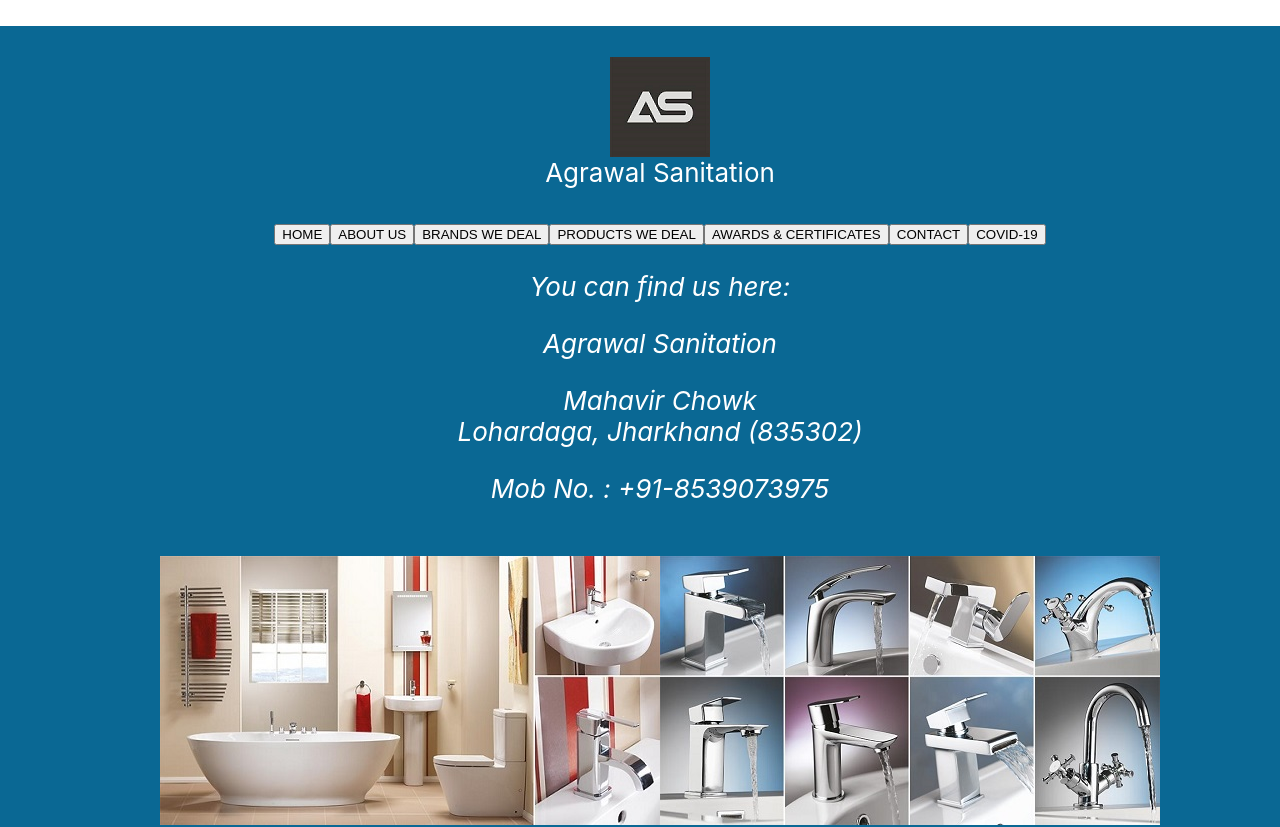
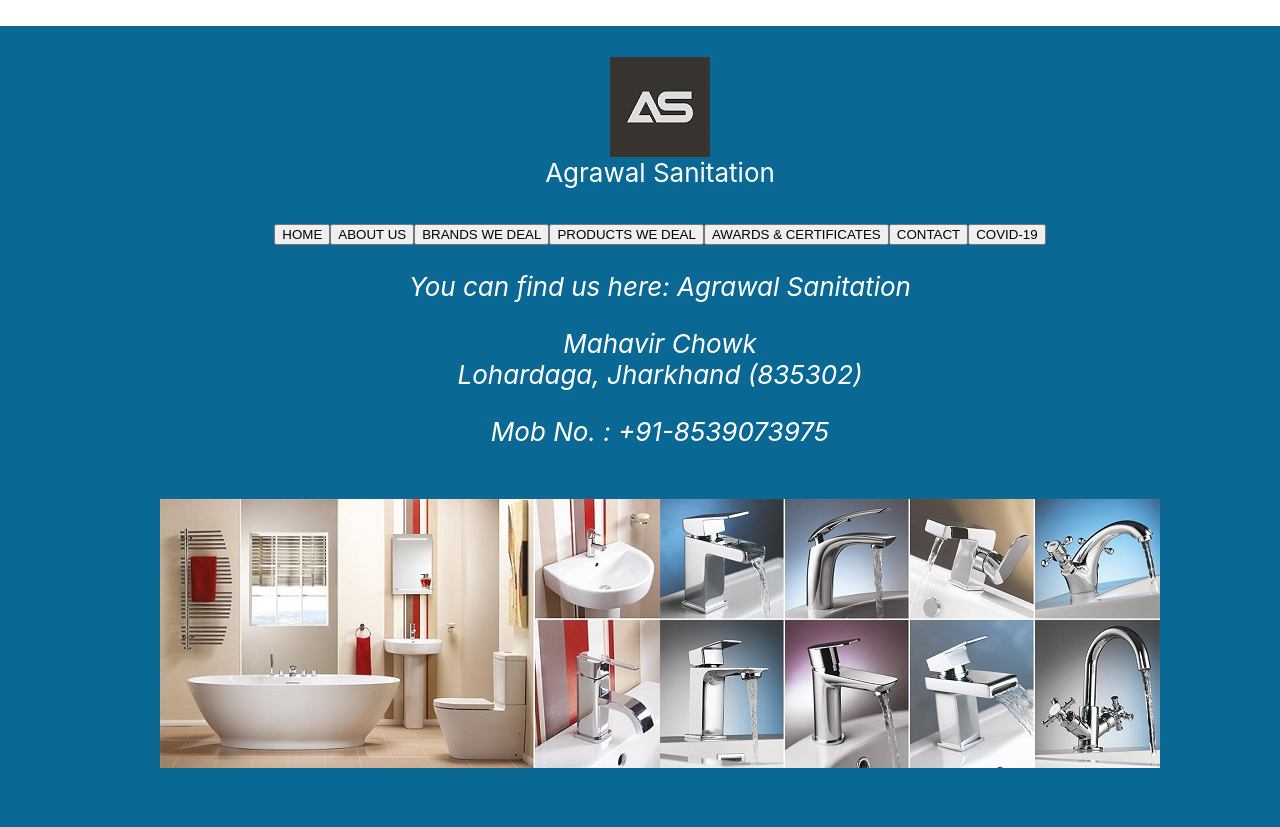
Before and after one commit to Aky006/akshay, a React (Create React App) app: page /contact in a window 1280 px wide. Shown: the top 827 px of the page. Built offline with nearby package versions, Linux system fonts and the light colour scheme.

Commit message:
Update contact.js

```diff
--- a/src/contact.js
+++ b/src/contact.js
@@ -9,8 +9,8 @@
  return <address>
 
             You can find us here:
-            <p>
-            Agrawal Sanitation</p>
+
+            Agrawal Sanitation
        <p>
             Mahavir Chowk <br />
             Lohardaga, Jharkhand (835302)  </p>
```
